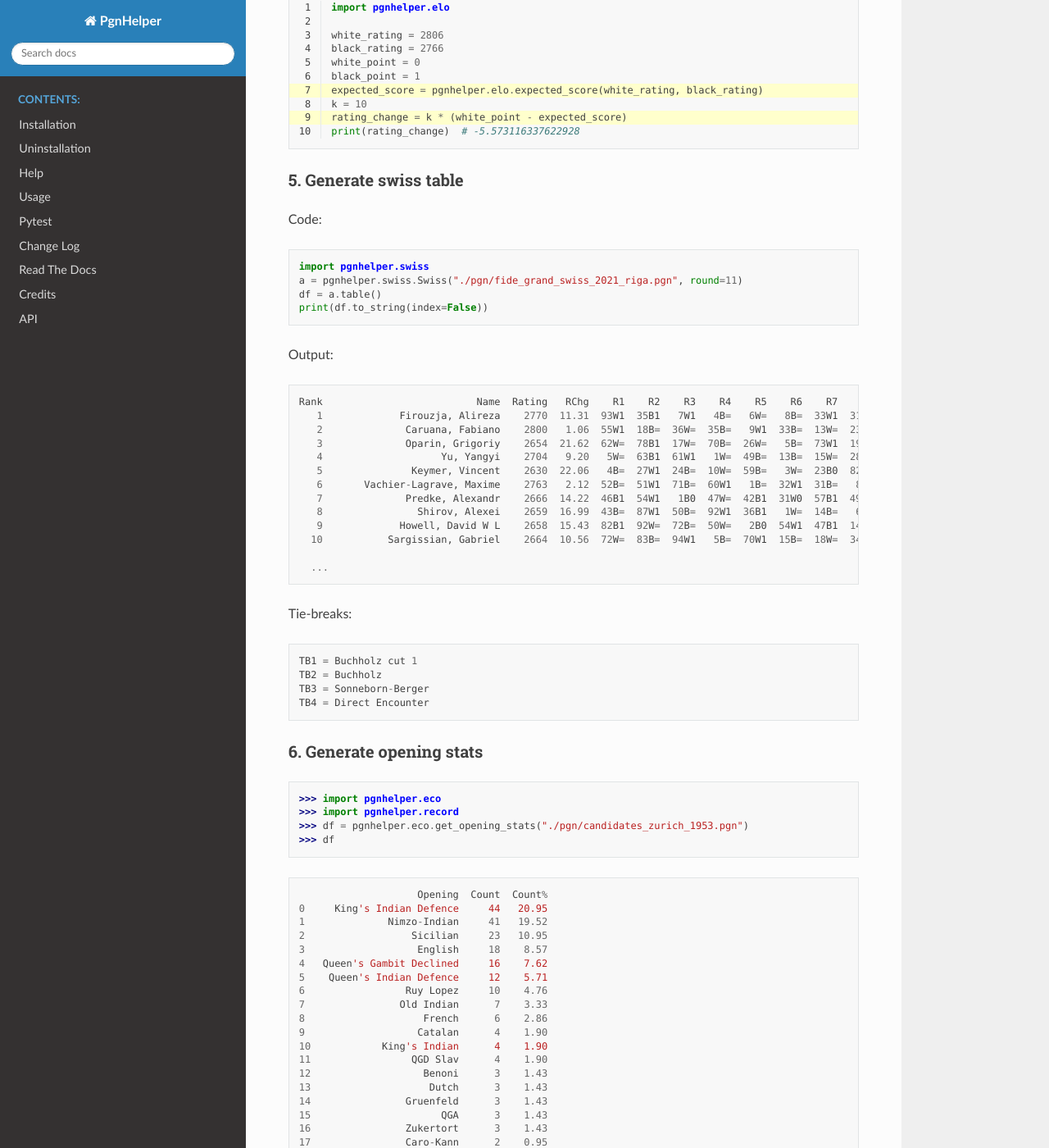
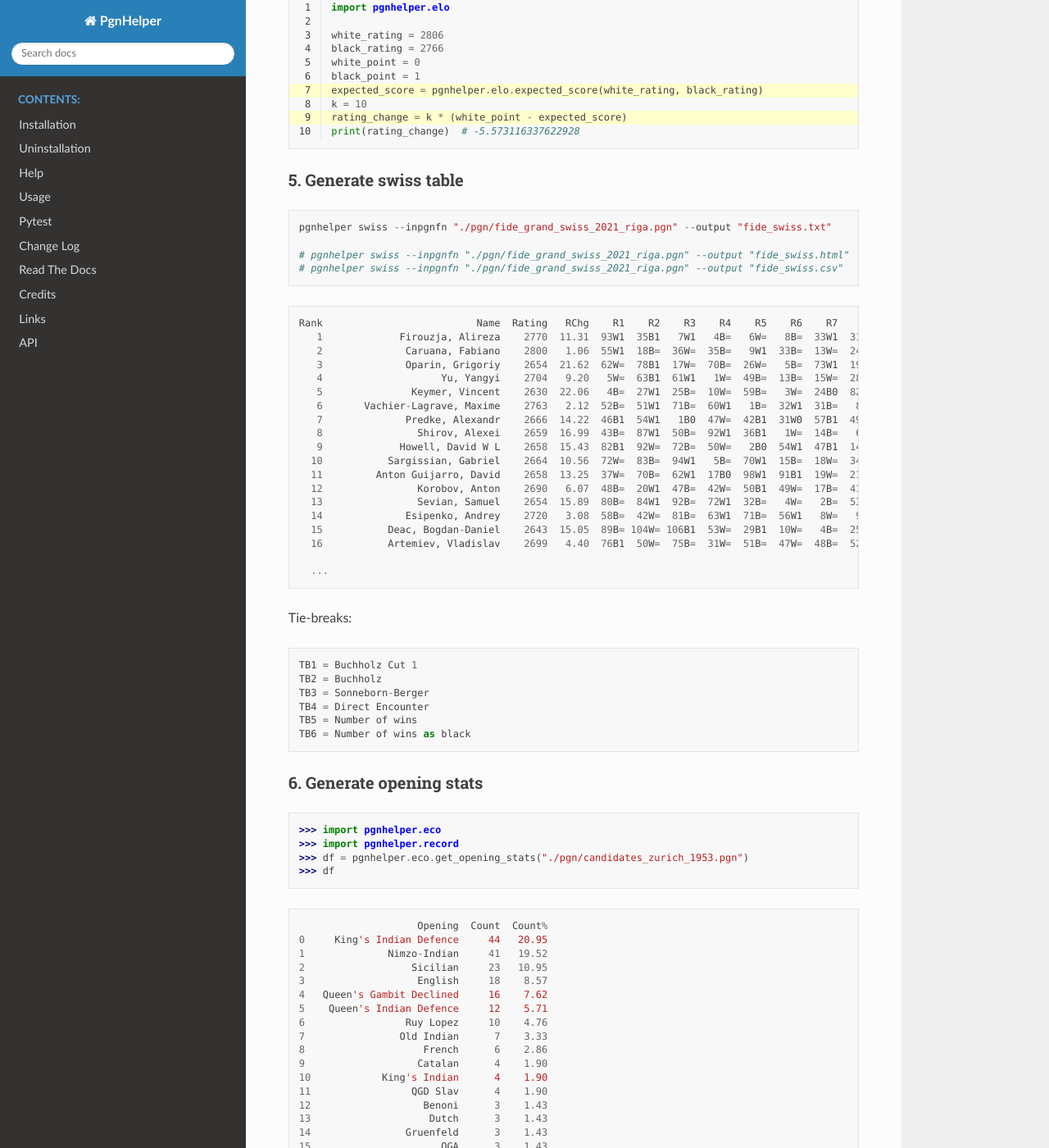
Before and after one commit to fsmosca/pgnhelper, a Sphinx documentation site: the page built from docs/index.rst, in a window 1280 px wide and 1400 px high, scrolled down 2947 px. Shown: the whole window at 82% size. Built offline with Sphinx 7.4.7 and the Read the Docs theme 2.0.0, drawn with Linux system fonts in a browser that asks for light colours; some of the changed text lies outside the part shown.

Commit message:
Update index.rst

```diff
--- a/docs/index.rst
+++ b/docs/index.rst
@@ -7,7 +7,7 @@
 ==========================
 
 PgnHelper is an application that can ``sort games;`` ``add ECO codes, opening and variation
-names;`` generates a ``round-robin result table`` and ``swiss table`` with rating change
+names;`` generates a ``round-robin``, ``swiss`` and ``standing`` tables with rating change
 and tie-break scores; and ``opening stats.``
 
 First install the pgnhelper package see the :ref:`Installation Overview` guide.
@@ -165,35 +165,43 @@
 5. Generate swiss table
 ^^^^^^^^^^^^^^^^^^^^^^^
 
-Code::
+::
 
-   import pgnhelper.swiss
-   a = pgnhelper.swiss.Swiss("./pgn/fide_grand_swiss_2021_riga.pgn", round=11)
-   df = a.table()
-   print(df.to_string(index=False))
+     pgnhelper swiss --inpgnfn "./pgn/fide_grand_swiss_2021_riga.pgn" --output "fide_swiss.txt"
 
-Output::
+     # pgnhelper swiss --inpgnfn "./pgn/fide_grand_swiss_2021_riga.pgn" --output "fide_swiss.html"
+     # pgnhelper swiss --inpgnfn "./pgn/fide_grand_swiss_2021_riga.pgn" --output "fide_swiss.csv"
 
-   Rank                          Name  Rating   RChg    R1    R2    R3    R4    R5    R6    R7    R8    R9   R10   R11  Games  Score  Score%  TB1  TB2   TB3  TB4
-      1             Firouzja, Alireza    2770  11.31  93W1  35B1   7W1   4B=   6W=   8B=  33W1  31W1   2B0   9W1   3B=     11    8.0   72.73  0.0  0.0  0.00  0.0
-      2              Caruana, Fabiano    2800   1.06  55W1  18B=  36W=  35B=   9W1  33B=  13W=  23B1   1W1   6B=   7W=     11    7.5   68.18 67.0 72.5 49.75  0.0
-      3              Oparin, Grigoriy    2654  21.62  62W=  78B1  17W=  70B=  26W=   5B=  73W1  19B1   7W=  25B1   1W=     11    7.5   68.18 63.5 68.5 45.75  0.0
-      4                    Yu, Yangyi    2704   9.20   5W=  63B1  61W1   1W=  49B=  13B=  15W=  28B=  33W1   8B=   6W=     11    7.0   63.64 66.5 72.0 44.50  0.0
-      5               Keymer, Vincent    2630  22.06   4B=  27W1  24B=  10W=  59B=   3W=  23B0  82W1  53B1  29W1   9B=     11    7.0   63.64 65.5 70.0 43.25  0.0
-      6       Vachier-Lagrave, Maxime    2763   2.12  52B=  51W1  71B=  60W1   1B=  32W1  31B=   8W=  11B=   2W=   4B=     11    7.0   63.64 65.0 70.0 43.50  0.0
-      7              Predke, Alexandr    2666  14.22  46B1  54W1   1B0  47W=  42B1  31W0  57B1  49W1   3B=  11W=   2B=     11    7.0   63.64 64.5 70.0 42.25  0.0
-      8                Shirov, Alexei    2659  16.99  43B=  87W1  50B=  92W1  36B1   1W=  14B=   6B=  25W=   4W=  10B=     11    7.0   63.64 64.5 68.5 41.50  0.0
-      9             Howell, David W L    2658  15.43  82B1  92W=  72B=  50W=   2B0  54W1  47B1  14W1  12W1   1B0   5W=     11    7.0   63.64 62.5 66.5 40.25  0.0
-     10           Sargissian, Gabriel    2664  10.56  72W=  83B=  94W1   5B=  70W1  15B=  18W=  34B=  28W1  13B=   8W=     11    7.0   63.64 61.5 65.5 40.50  0.0
+::
+
+   Rank                          Name  Rating   RChg    R1    R2    R3    R4    R5    R6    R7    R8    R9   R10   R11  Games  Score  Score%  TB1  TB2   TB3  TB4  TB5  TB6
+      1             Firouzja, Alireza    2770  11.31  93W1  35B1   7W1   4B=   6W=   8B=  33W1  31W1   2B0   9W1   3B=     11    8.0   72.73  0.0  0.0  0.00  0.0    0    0
+      2              Caruana, Fabiano    2800   1.06  55W1  18B=  36W=  35B=   9W1  33B=  13W=  24B1   1W1   6B=   7W=     11    7.5   68.18 67.0 72.5 49.75  0.0    4    1
+      3              Oparin, Grigoriy    2654  21.62  62W=  78B1  17W=  70B=  26W=   5B=  73W1  19B1   7W=  23B1   1W=     11    7.5   68.18 63.5 68.5 45.75  0.0    4    3
+      4                    Yu, Yangyi    2704   9.20   5W=  63B1  61W1   1W=  49B=  13B=  15W=  28B=  33W1   8B=   6W=     11    7.0   63.64 66.5 72.0 44.50  0.0    3    1
+      5               Keymer, Vincent    2630  22.06   4B=  27W1  25B=  10W=  59B=   3W=  24B0  82W1  53B1  29W1   9B=     11    7.0   63.64 65.5 70.0 43.25  0.0    4    1
+      6       Vachier-Lagrave, Maxime    2763   2.12  52B=  51W1  71B=  60W1   1B=  32W1  31B=   8W=  11B=   2W=   4B=     11    7.0   63.64 65.0 70.0 43.50  0.0    3    0
+      7              Predke, Alexandr    2666  14.22  46B1  54W1   1B0  47W=  42B1  31W0  57B1  49W1   3B=  11W=   2B=     11    7.0   63.64 64.5 70.0 42.25  0.0    5    3
+      8                Shirov, Alexei    2659  16.99  43B=  87W1  50B=  92W1  36B1   1W=  14B=   6B=  23W=   4W=  10B=     11    7.0   63.64 64.5 68.5 41.50  0.0    3    1
+      9             Howell, David W L    2658  15.43  82B1  92W=  72B=  50W=   2B0  54W1  47B1  14W1  12W1   1B0   5W=     11    7.0   63.64 62.5 66.5 40.25  0.0    5    2
+     10           Sargissian, Gabriel    2664  10.56  72W=  83B=  94W1   5B=  70W1  15B=  18W=  34B=  28W1  13B=   8W=     11    7.0   63.64 61.5 65.5 40.50  0.0    3    0
+     11         Anton Guijarro, David    2658  13.25  37W=  70B=  62W1  17B0  98W1  91B1  19W=  21B1   6W=   7B=  13W=     11    7.0   63.64 61.0 65.0 39.25  0.0    4    2
+     12                Korobov, Anton    2690   6.07  48B=  20W1  47B=  42W=  50B1  49W=  17B=  41W1   9B0  34W=  31B1     11    7.0   63.64 60.5 66.0 41.50  0.0    4    2
+     13                Sevian, Samuel    2654  15.89  80B=  84W1  92B=  72W1  32B=   4W=   2B=  53W1  30B=  10W=  11B=     11    7.0   63.64 60.5 64.5 39.75  0.0    3    0
+     14              Esipenko, Andrey    2720   3.08  58B=  42W=  81B=  63W1  71B=  56W1   8W=   9B0  64B1  31W1  15B=     11    7.0   63.64 60.0 64.5 40.00  0.0    4    1
+     15           Deac, Bogdan-Daniel    2643  15.05  89B= 104W= 106B1  53W=  29B1  10W=   4B=  25W=  18B=  38B1  14W=     11    7.0   63.64 60.0 63.0 39.25  0.0    3    3
+     16           Artemiev, Vladislav    2699   4.40  76B1  50W=  75B=  31W=  51B=  47W=  48B=  52W=  49B1  17W=  34B1     11    7.0   63.64 56.5 61.5 39.00  0.0    3    3
 
      ...
 
 Tie-breaks::
 
-   TB1 = Buchholz cut 1
+   TB1 = Buchholz Cut 1
    TB2 = Buchholz
    TB3 = Sonneborn-Berger
    TB4 = Direct Encounter
+   TB5 = Number of wins
+   TB6 = Number of wins as black
 
 
 6. Generate opening stats
@@ -256,4 +256,5 @@
    changelog
    readthedocs
    credits
+   links
    api
```
Also changed, not shown: other parts of docs/index.rst (+0 -8 lines).
